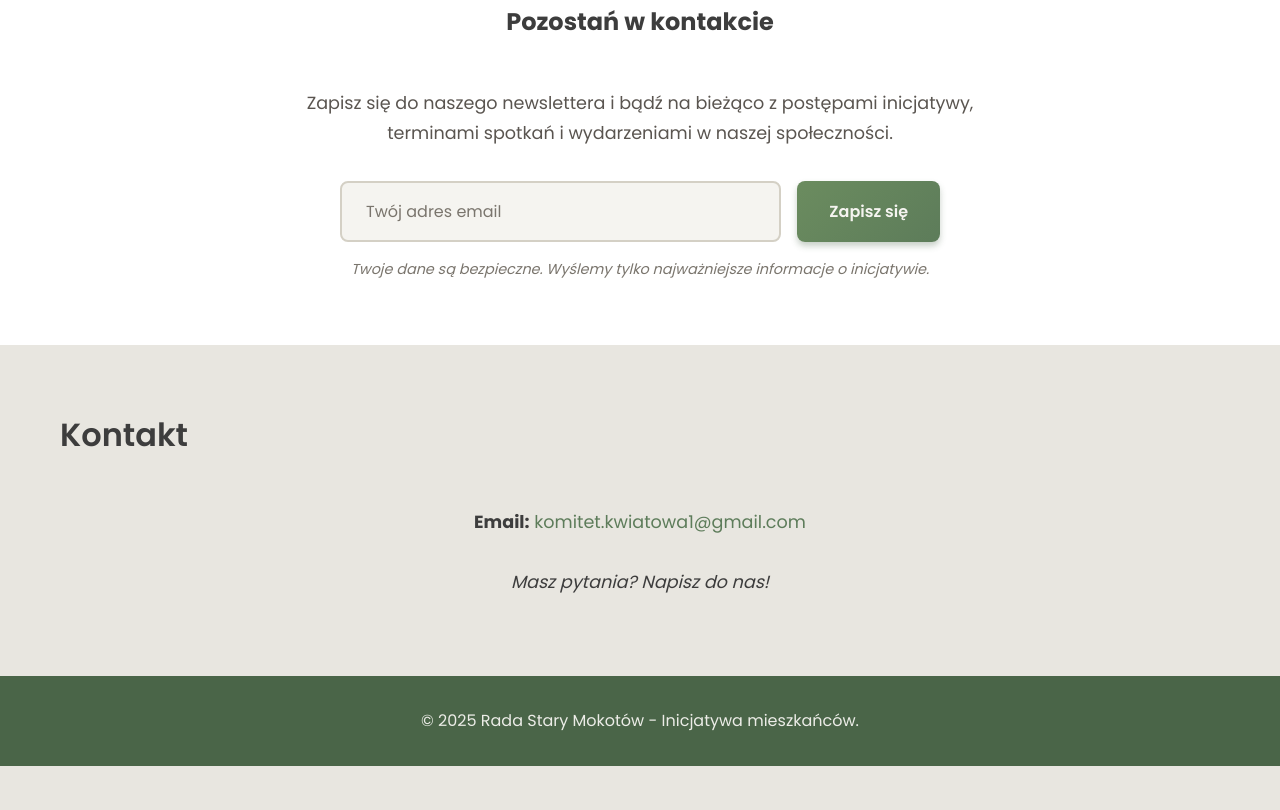
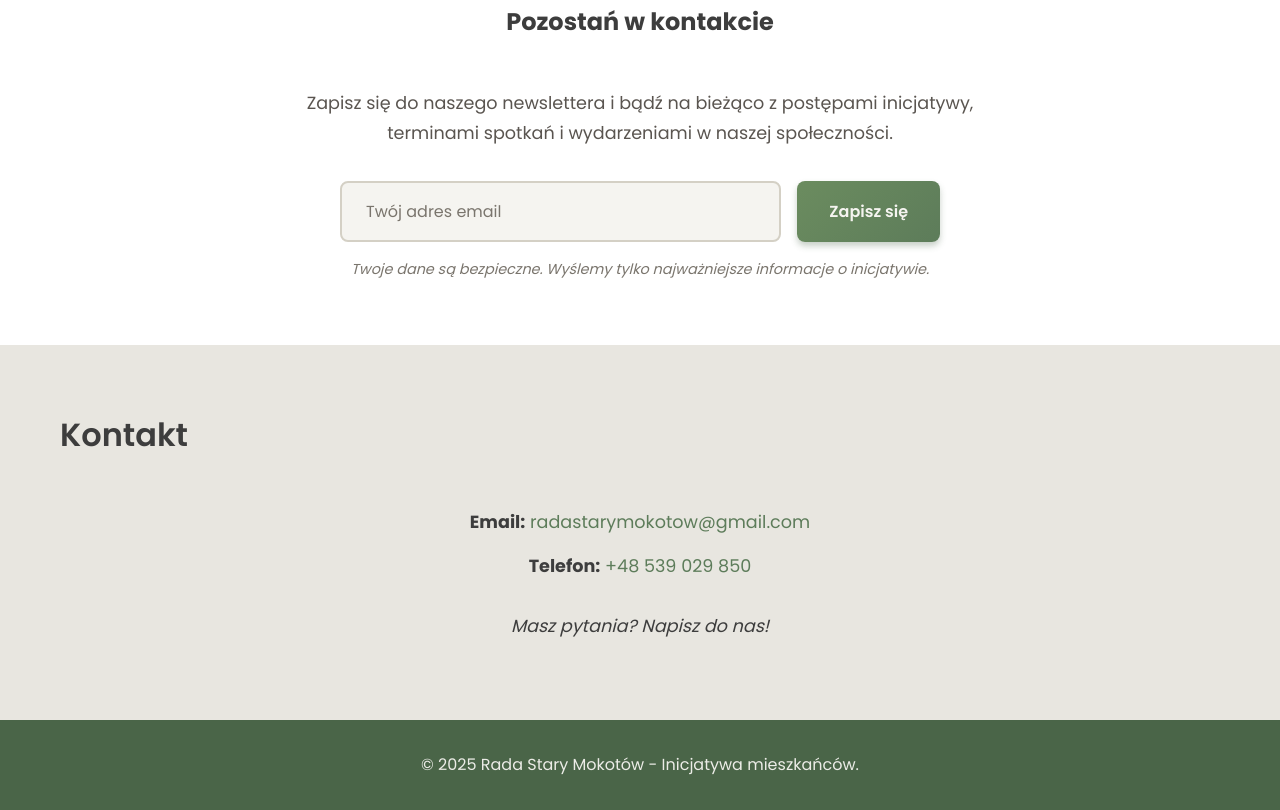
Before and after one commit to tadeoos/rada-stary-mokotow, a website built with webpack: page index.html in a window 1280 px wide. Shown: the part 4819-5629 px from the top of the page. Before the commit the page ends 5585 px from the top, so only its background shows below. Built offline with nearby package versions, Linux system fonts and the light colour scheme; no server answers.

Commit message:
add telefon

```diff
--- a/index.html
+++ b/index.html
@@ -174,7 +174,8 @@
     <div class="container">
       <h2>Kontakt</h2>
       <div class="contact-info">
-        <p><strong>Email:</strong> <a href="mailto:komitet.kwiatowa1@gmail.com">komitet.kwiatowa1@gmail.com</a></p>
+        <p><strong>Email:</strong> <a href="mailto:radastarymokotow@gmail.com">radastarymokotow@gmail.com</a></p>
+        <p><strong>Telefon:</strong> <a href="tel:+48539029850">+48 539 029 850</a></p>
         <p class="note">Masz pytania? Napisz do nas!</p>
       </div>
     </div>
```
